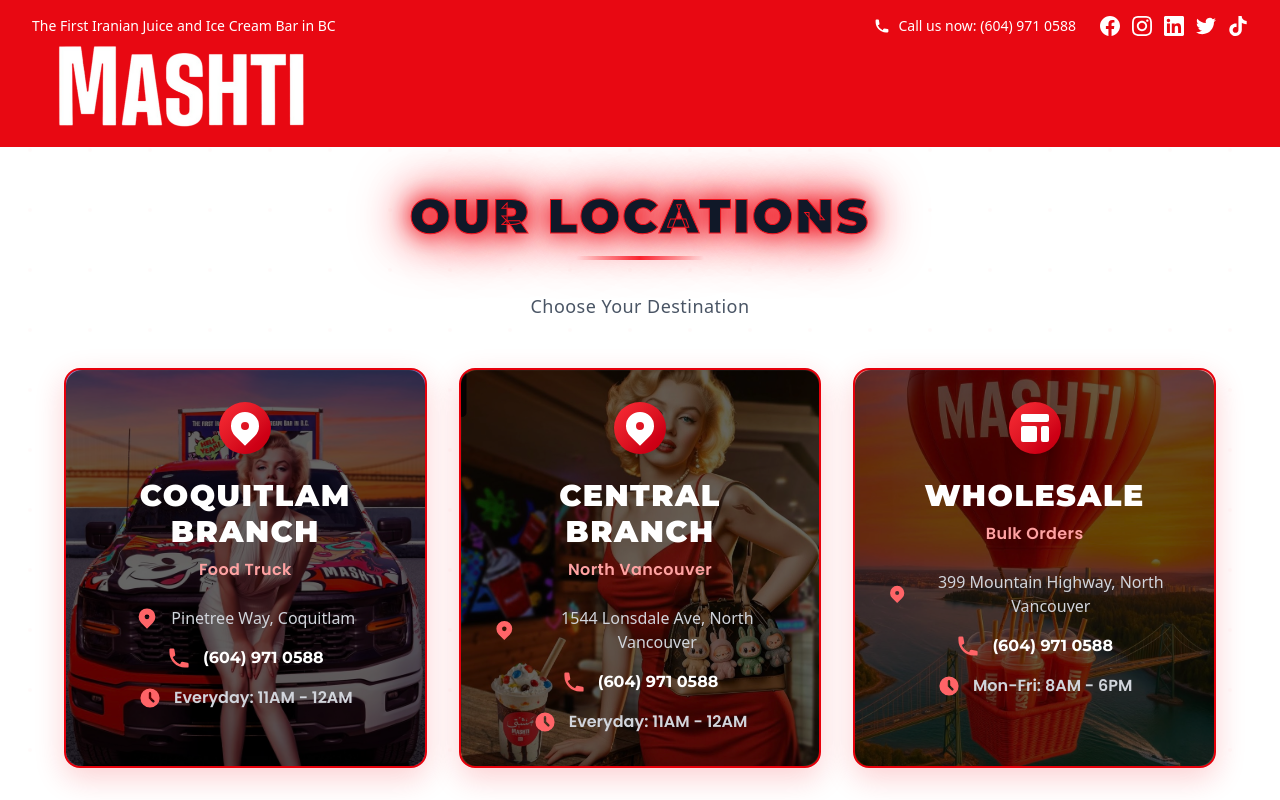
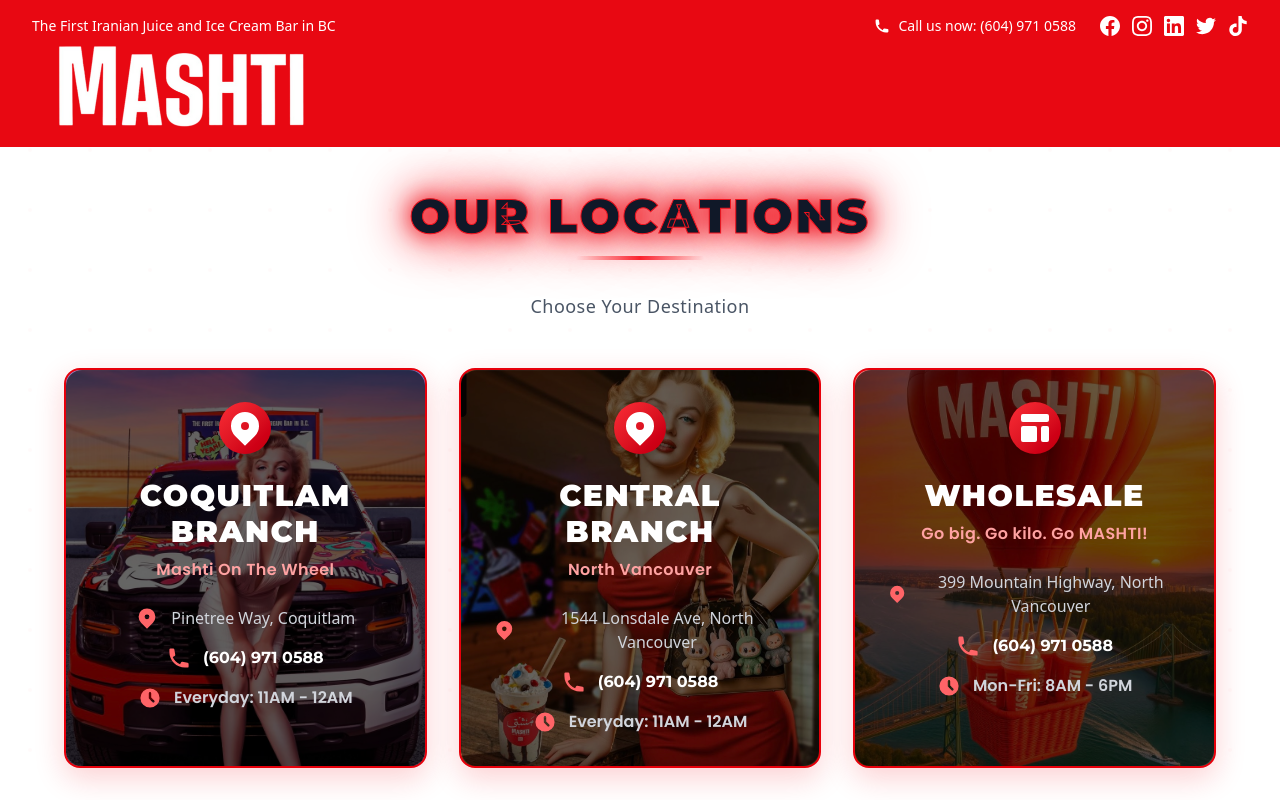
Before and after one commit to e2heidari/mashti-cafe, a Next.js app: page / in a window 1280 px wide. Shown: the top 800 px of the page. Built offline with nearby package versions, Linux system fonts and the light colour scheme.

Commit message:
change some text in main page

```diff
--- a/src/app/page.tsx
+++ b/src/app/page.tsx
@@ -162,7 +162,7 @@
                     Coquitlam Branch
                   </h3>
                   <p className="text-red-300 font-semibold tracking-wide font-lander">
-                    Food Truck
+                    Mashti On The Wheel
                   </p>
                 </div>
 
@@ -247,7 +247,7 @@
                     Wholesale
                   </h3>
                   <p className="text-red-300 font-semibold tracking-wide font-lander">
-                    Bulk Orders
+                    Go big. Go kilo. Go MASHTI!
                   </p>
                 </div>
 
```
